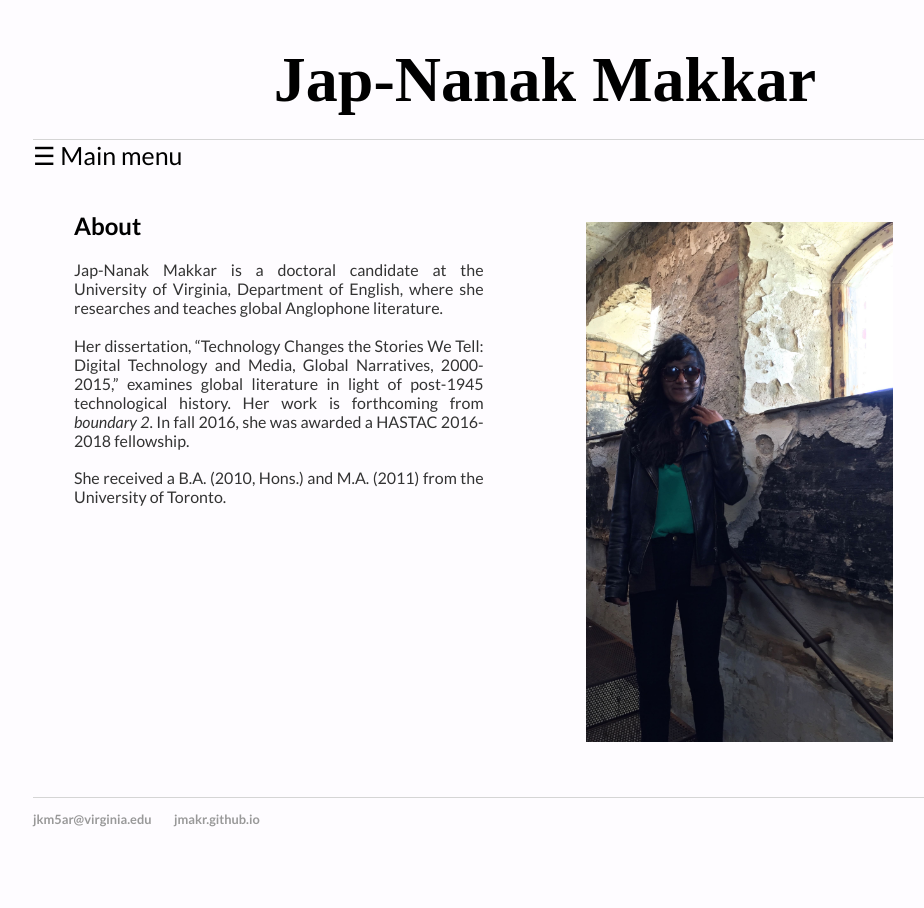
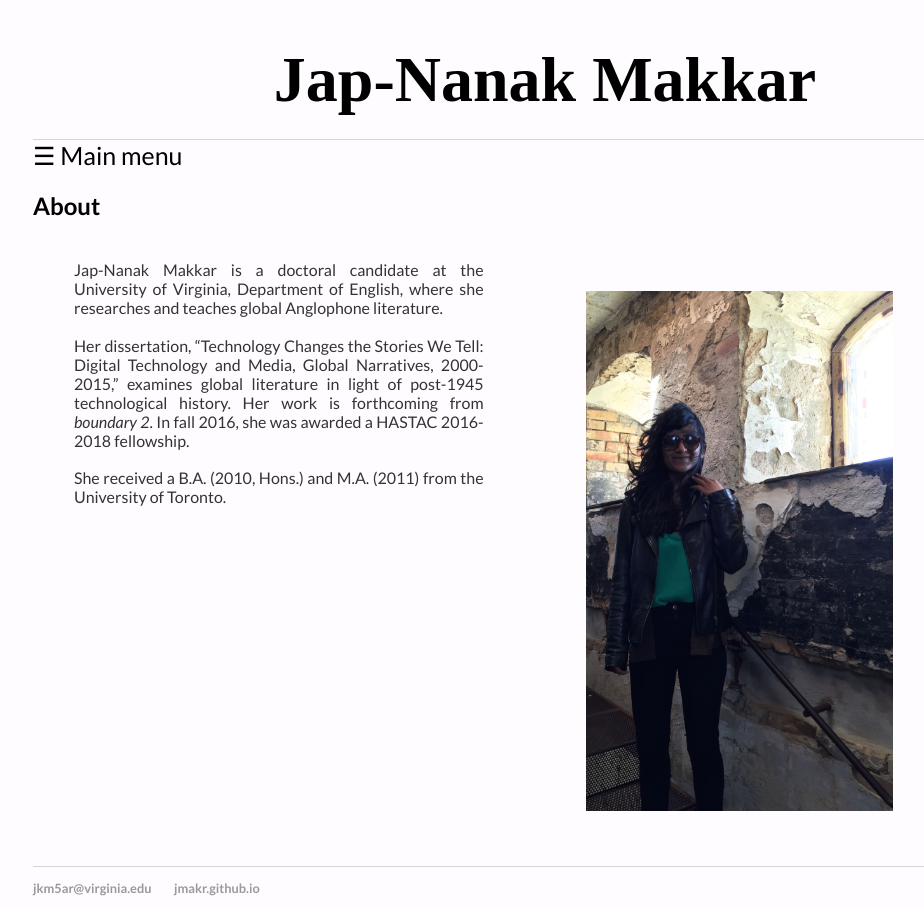
Before and after one commit to jmakr/jmakr.github.io, a Jekyll site: the page built from index.html, in a window 1280 px wide. Shown: the whole page, without its empty margins (95-1019 px from the left). Built offline with Jekyll 4.4.1, drawn with Linux system fonts in a browser that asks for light colours.

Commit message:
Update index.html

```diff
--- a/index.html
+++ b/index.html
@@ -2,11 +2,13 @@
 layout: default
 title: About
 ---
+
+<h2>{{ page.title }}</h2>
 <div style="width: 100%">
 <div class="blurb">
 
 
-	<h2>{{ page.title }}</h2>
+
 
 	<p2 align="justify">Jap-Nanak Makkar is a doctoral candidate at the University of Virginia, Department of English, where she researches and teaches global Anglophone literature.</p>
 
```
